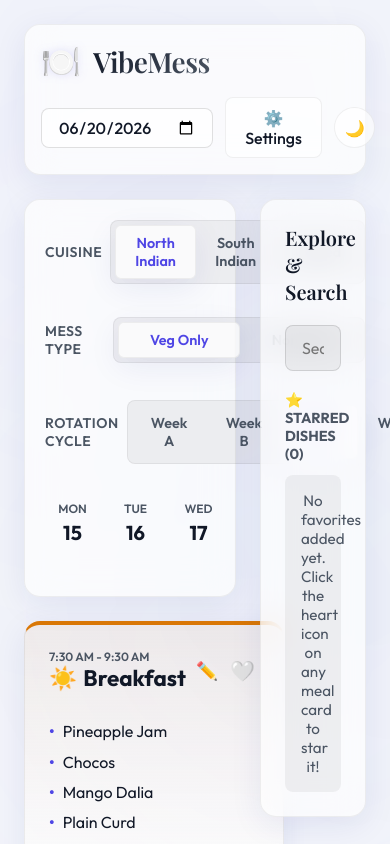
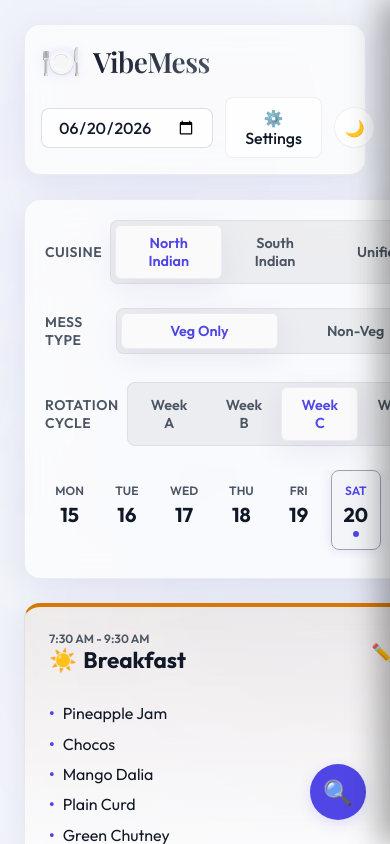
Before and after one commit to Nishchalam/Mess-menu, a React (Vite) app: page / in a window 390 px wide. Built offline with nearby package versions, Linux system fonts and the light colour scheme; a web font is replaced by a local one.

Commit message:
feat: mobile-friendly layout with slide-in search drawer and FAB

```diff
--- a/src/App.jsx
+++ b/src/App.jsx
@@ -52,6 +52,7 @@ export default function App() {
   const [activeMessType, setActiveMessType] = useState('Veg');
   const [isConfigModalOpen, setIsConfigModalOpen] = useState(false);
   const [activeEditMeal, setActiveEditMeal] = useState(null); // { mealName, week, day, cuisine, messType, currentItems }
+  const [isSearchOpen, setIsSearchOpen] = useState(false);
 
   // --- Manual Override State ---
   // If the user manually changes the day or week, we track the override.
@@ -115,6 +116,7 @@ export default function App() {
     setManualDay(day);
     setActiveCuisine(cuisine);
     setActiveMessType(messType);
+    setIsSearchOpen(false); // Close mobile drawer overlay
   };
 
   const handleSaveCalibration = (newDate, newWeek) => {
@@ -258,7 +260,10 @@ export default function App() {
       </header>
 
       {/* Main Display Grid */}
-      <main style={{ display: 'grid', gridTemplateColumns: 'minmax(0, 2fr) minmax(0, 1fr)', gap: '1.5rem', alignItems: 'start' }}>
+      <main className="main-layout">
+        {/* Mobile Search Overlay Backdrop */}
+        <div className={`drawer-backdrop ${isSearchOpen ? 'open' : ''}`} onClick={() => setIsSearchOpen(false)} />
+
         {/* Left Side: Filter and Menu Display */}
         <section style={{ display: 'flex', flexDirection: 'column', gap: '1.5rem' }}>
           <div className="filters-panel glass-panel">
@@ -387,14 +392,25 @@ export default function App() {
         </section>
 
         {/* Right Side: Search and Favorites Panel */}
-        <aside style={{ display: 'flex', flexDirection: 'column', gap: '1.5rem' }}>
+        <aside className={`search-aside ${isSearchOpen ? 'open' : ''}`}>
           <SearchPanel
             onSelectResult={handleSelectSearchResult}
             favorites={favorites}
             onRemoveFavorite={(name) => setFavorites(prev => prev.filter(f => f !== name))}
             searchMeals={searchMealsWithOverrides}
+            onCloseDrawer={() => setIsSearchOpen(false)}
           />
         </aside>
+
+        {/* Floating Action Button for mobile search */}
+        <button
+          className="fab-search"
+          onClick={() => setIsSearchOpen(true)}
+          title="Search & Starred Dishes"
+          aria-label="Open search and favorites"
+        >
+          🔍
+        </button>
       </main>
 
       {/* Settings Modal */}
--- a/src/components/SearchPanel.jsx
+++ b/src/components/SearchPanel.jsx
@@ -1,6 +1,6 @@
 import React, { useState } from 'react';
 
-export default function SearchPanel({ onSelectResult, favorites, onRemoveFavorite, searchMeals }) {
+export default function SearchPanel({ onSelectResult, favorites, onRemoveFavorite, searchMeals, onCloseDrawer }) {
   const [query, setQuery] = useState('');
   const [results, setResults] = useState([]);
 
@@ -23,7 +23,19 @@ export default function SearchPanel({ onSelectResult, favorites, onRemoveFavorit
     <div className="search-drawer glass-panel">
       <div className="search-header">
         <h3 className="search-title">Explore & Search</h3>
-        {query && <span style={{ fontSize: '0.8rem', color: 'var(--text-secondary)' }}>{results.length} found</span>}
+        <div style={{ display: 'flex', alignItems: 'center', gap: '0.5rem' }}>
+          {query && <span style={{ fontSize: '0.8rem', color: 'var(--text-secondary)' }}>{results.length} found</span>}
+          {onCloseDrawer && (
+            <button
+              className="search-close-btn"
+              onClick={onCloseDrawer}
+              title="Close panel"
+              aria-label="Close search panel"
+            >
+              &times;
+            </button>
+          )}
+        </div>
       </div>
 
       <div className="search-input-wrapper">
--- a/src/index.css
+++ b/src/index.css
@@ -1124,6 +1124,51 @@
   .light .db-stats-box {
     background: rgba(0, 0, 0, 0.01);
   }
+
+  /* Responsive Layout Base Styles */
+  .main-layout {
+    display: grid;
+    grid-template-columns: minmax(0, 2fr) minmax(0, 1fr);
+    gap: 1.5rem;
+    align-items: start;
+  }
+
+  .search-aside {
+    display: flex;
+    flex-direction: column;
+    gap: 1.5rem;
+  }
+
+  /* Drawer Backdrop Overlay */
+  .drawer-backdrop {
+    position: fixed;
+    top: 0;
+    left: 0;
+    width: 100vw;
+    height: 100vh;
+    background: rgba(0, 0, 0, 0.4);
+    backdrop-filter: blur(4px);
+    -webkit-backdrop-filter: blur(4px);
+    z-index: 80;
+    opacity: 0;
+    pointer-events: none;
+    transition: opacity 0.3s ease;
+  }
+
+  .drawer-backdrop.open {
+    opacity: 1;
+    pointer-events: auto;
+  }
+
+  /* Floating Action Button for search on mobile */
+  .fab-search {
+    display: none; /* Hidden by default on desktop */
+  }
+
+  /* Search Drawer Close Button (desktop default hidden) */
+  .search-close-btn {
+    display: none;
+  }
 }
 
 @layer utilities {
@@ -1142,6 +1187,91 @@
 
 /* Media Queries for Responsive Design */
 @media (max-width: 768px) {
+  .main-layout {
+    grid-template-columns: 1fr;
+    gap: 1.25rem;
+  }
+
+  /* Convert sidebar into a fixed mobile sliding drawer */
+  .search-aside {
+    position: fixed;
+    top: 0;
+    right: 0;
+    width: 90vw;
+    max-width: 400px;
+    height: 100vh;
+    z-index: 90;
+    background: var(--bg-glass);
+    backdrop-filter: blur(25px);
+    -webkit-backdrop-filter: blur(25px);
+    box-shadow: -10px 0 30px rgba(0, 0, 0, 0.35);
+    border: none;
+    border-left: 1px solid var(--border-glass);
+    border-radius: 0;
+    transform: translateX(100%);
+    transition: transform 0.3s cubic-bezier(0.4, 0, 0.2, 1);
+    padding: 1.5rem;
+    margin-top: 0;
+    overflow-y: auto;
+  }
+
+  .search-aside.open {
+    transform: translateX(0);
+  }
+
+  /* Show floating search button on mobile */
+  .fab-search {
+    display: flex;
+    position: fixed;
+    bottom: 1.5rem;
+    right: 1.5rem;
+    z-index: 70;
+    width: 56px;
+    height: 56px;
+    border-radius: 50%;
+    background: var(--accent);
+    color: #ffffff;
+    border: none;
+    box-shadow: 0 4px 14px var(--accent-glow);
+    cursor: pointer;
+    align-items: center;
+    justify-content: center;
+    font-size: 1.5rem;
+    transition: var(--transition-smooth);
+  }
+
+  .fab-search:hover {
+    transform: translateY(-2px) scale(1.05);
+    background: var(--accent-hover);
+    box-shadow: 0 6px 20px var(--accent-glow);
+  }
+
+  .fab-search:active {
+    transform: translateY(1px);
+  }
+
+  /* Show close button in mobile drawer */
+  .search-close-btn {
+    display: inline-flex;
+    align-items: center;
+    justify-content: center;
+    background: transparent;
+    border: none;
+    font-size: 1.75rem;
+    cursor: pointer;
+    color: var(--text-secondary);
+    transition: var(--transition-smooth);
+    padding: 0.25rem;
+    border-radius: 50%;
+    width: 32px;
+    height: 32px;
+  }
+
+  .search-close-btn:hover {
+    background: var(--border-glass);
+    color: var(--text-primary);
+  }
+
   .app-header {
     padding: 1rem;
     flex-direction: column;
@@ -1152,14 +1282,20 @@
     justify-content: space-between;
   }
 
+  /* Horizontally scrollable calendar days bar */
   .week-days-bar {
-    grid-template-columns: repeat(7, 1fr);
+    display: flex;
     overflow-x: auto;
+    scroll-snap-type: x mandatory;
+    gap: 0.5rem;
     padding-bottom: 0.5rem;
+    -webkit-overflow-scrolling: touch;
   }
 
   .day-tab-btn {
-    min-width: 55px;
+    flex: 0 0 calc(14.28% - 0.43rem);
+    min-width: 48px;
+    scroll-snap-align: start;
   }
 
   .filters-row {
```
